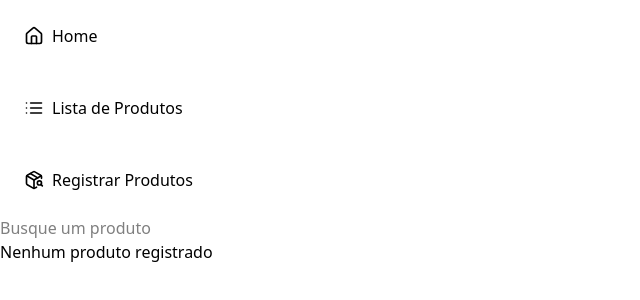
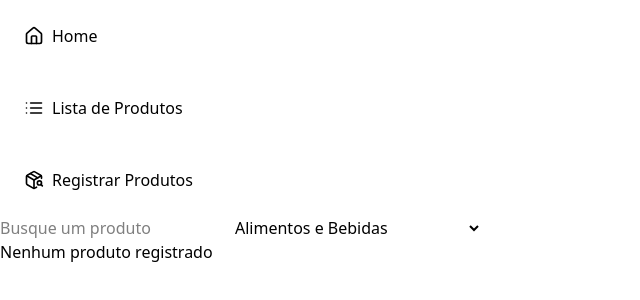
Before and after one commit to GiselleBalieiro/product-registration, a React (Vite) app: page /products in a window 1280 px wide. Shown: the top 300 px of the page, without its empty margins (0-640 px from the left). Built offline with nearby package versions, Linux system fonts and the light colour scheme.

Commit message:
feat: implementando filtro pelas opções

```diff
--- a/src/pages/ListProduct.jsx
+++ b/src/pages/ListProduct.jsx
@@ -2,8 +2,9 @@ import React, { useState } from "react"
 import Button from "../component/Button";
 import { Link } from "react-router-dom";
 
-const ListProduct = ({ product, setProduct, productEdit}) => {
+const ListProduct = ({ product, setProduct, productEdit, option, setOption}) => {
     const [filterList, setFilterList] = useState("")
+    const [selectedCategory, setSelectedCategory] = useState("")
 
     const handleRemove = (indexHandleRemove) => {
         setProduct(product.filter((_,index) => index !== indexHandleRemove))
@@ -13,14 +14,34 @@ const ListProduct = ({ product, setProduct, productEdit}) => {
         return product.name.toLowerCase().includes(filterList.toLowerCase())
     })
 
+    const filterProducts = selectedCategory
+        ? product.filter((product) => product.option === selectedCategory)
+        : product;
+
     return (
         <>
+        <div>
         <input
             type="text"
             placeholder="Busque um produto"
             value={filterList}
             onChange={(e) => setFilterList(e.target.value)}>
         </input>
+        <select className="" required
+                    id="option"
+                    name="option"
+                    value={option}
+                    onChange={(event) => setOption(event.target.value)}>
+                    <option value="" disabled >Selecione</option>
+                    <option value="Alimentos e Bebidas">Alimentos e Bebidas</option>
+                    <option value="Vestuário e Calçados">Vestuário e Calçados</option>
+                    <option value="Eletrônicos e Eletrodomésticos">Eletrônicos e Eletrodomésticos</option>
+                    <option value="Cosméticos e Perfumaria">Cosméticos e Perfumaria</option>
+                    <option value="Limpeza e Higiene">Limpeza e Higiene</option>
+                </select>
+
+        </div>
+
         <ul>
             {productSearch.length > 0 ? (productSearch.map((product, index) => (
                 <li key={index}>
```
